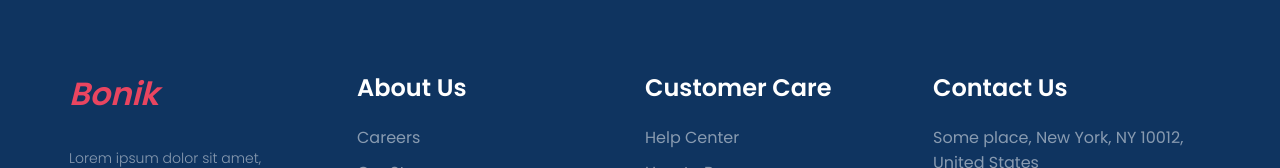
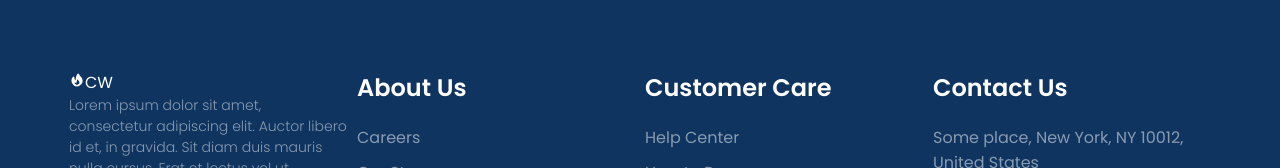
Before and after one commit to willcordeiro/eCommerceStore, a React (Create React App) app: page /cart in a window 1280 px wide. Shown: the part 305-473 px from the top of the page. Built offline with nearby package versions, Linux system fonts and the light colour scheme.

Commit message:
footer and header updated

```diff
--- a/src/common/footer/Footer.jsx
+++ b/src/common/footer/Footer.jsx
@@ -1,13 +1,14 @@
 import React from "react";
 import "./style.css";
-
+import { HiFire } from "react-icons/hi";
 const Footer = () => {
   return (
     <>
       <footer>
         <div className="container grid-footer-container">
           <div className="box margin-footer">
-            <h1>Bonik</h1>
+            <HiFire className="logo" />
+            <span className="logo">CW</span>
             <p>
               Lorem ipsum dolor sit amet, consectetur adipiscing elit. Auctor
               libero id et, in gravida. Sit diam duis mauris nulla cursus. Erat
--- a/src/common/header/Header.css
+++ b/src/common/header/Header.css
@@ -195,3 +195,9 @@ header ul li a:hover {
 .search-box {
   display: none;
 }
+
+.logo {
+  font-size: 30px;
+  color: #e94560;
+  font-weight: bold;
+}
--- a/src/common/header/Search.jsx
+++ b/src/common/header/Search.jsx
@@ -1,7 +1,7 @@
 import React, { useState } from "react";
 import logo from "../../components/assets/images/logo.svg";
 import { Link } from "react-router-dom";
-
+import { HiFire } from "react-icons/hi";
 const Search = ({ CartItem }) => {
   // fixed Header
   window.addEventListener("scroll", function () {
@@ -16,7 +16,8 @@ const Search = ({ CartItem }) => {
       <section className="search">
         <div className="container c_flex">
           <div className={searchBar ? "logo width none" : "logo width"}>
-            <img src={logo} alt="" />
+            <HiFire className="logo" />
+            CW
           </div>
 
           <div
```
Also changed, not shown: src/components/MainPage/SlideCard.jsx (+12 -2 lines).
